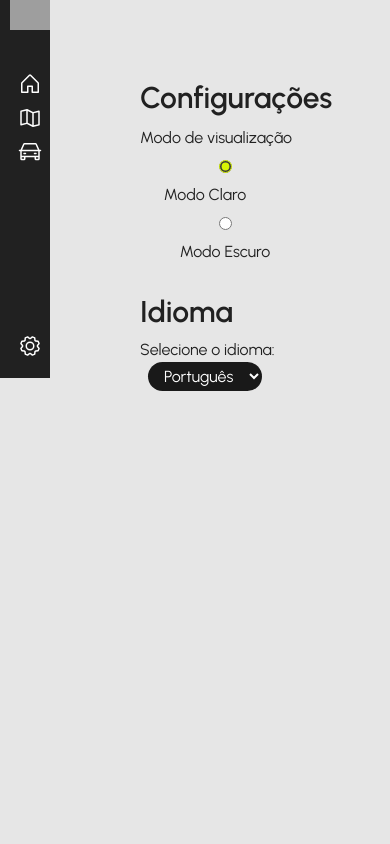
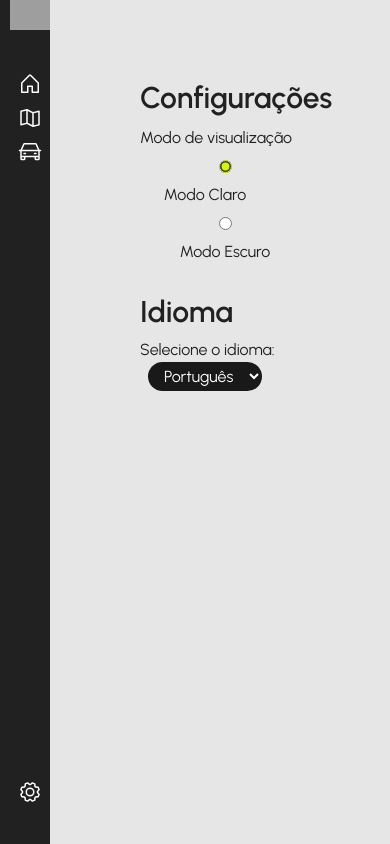
Before and after one commit to projetointegrador-g3/vammo_react, a React (Vite) app: page /configuracao in a window 390 px wide. Built offline with nearby package versions, Linux system fonts and the light colour scheme; grey boxes are pictures that could not be loaded.

Commit message:
:sparkles: Responsividade Navbar e Sidebar

```diff
--- a/src/components/sidebar/Sidebar.tsx
+++ b/src/components/sidebar/Sidebar.tsx
@@ -6,14 +6,14 @@ const Sidebar = () => {
 
   if (location.pathname==="/home" || location.pathname==="/perfil" || location.pathname==="/configuracao" || location.pathname==="/veiculo" || location.pathname==="/viagens")
   return (
-    <aside className="flex flex-col fixed w-20 items-center top-0 pl-4 bg-[#212121] gap-10">
+    <aside className="flex flex-col fixed w-20 md:w-40 lg:w-25 items-center top-0 pl-4 bg-[#212121] gap-10 h-full">
       <img src="https://ik.imagekit.io/grupo03/Vammo/VAMMO%20(1)%201.png?updatedAt=1741183646285" alt="Logo branco da Vammo!" className="w-25 mr-4 mt-3"></img>
 
-      <nav className="flex flex-col mt-8 mr-5 items-center pb-50 gap-8">
+      <nav className="flex flex-col mt-8 mr-5 items-center pb-12 md:pb-20 lg:pb-32 gap-8">
       <Link to="/home" className="hover:scale-110"><House size={24} className="cursor-pointer text-white"/></Link>
       <Link to="/viagens" className="hover:scale-110"><MapTrifold size={24} className="text-white"/></Link>
       <Link to="/veiculo" className="hover:scale-110"><Car size={24} className="text-white"/></Link>
-      <div className="pt-40">
+      <div className="absolute bottom-10 md:bottom-20 lg:bottom-32 xl:bottom-20">
         <Link to="/configuracoes"><Gear size={24} className="hover:scale-110 cursor-pointer text-white"/></Link>
       </div>
       </nav>
```
